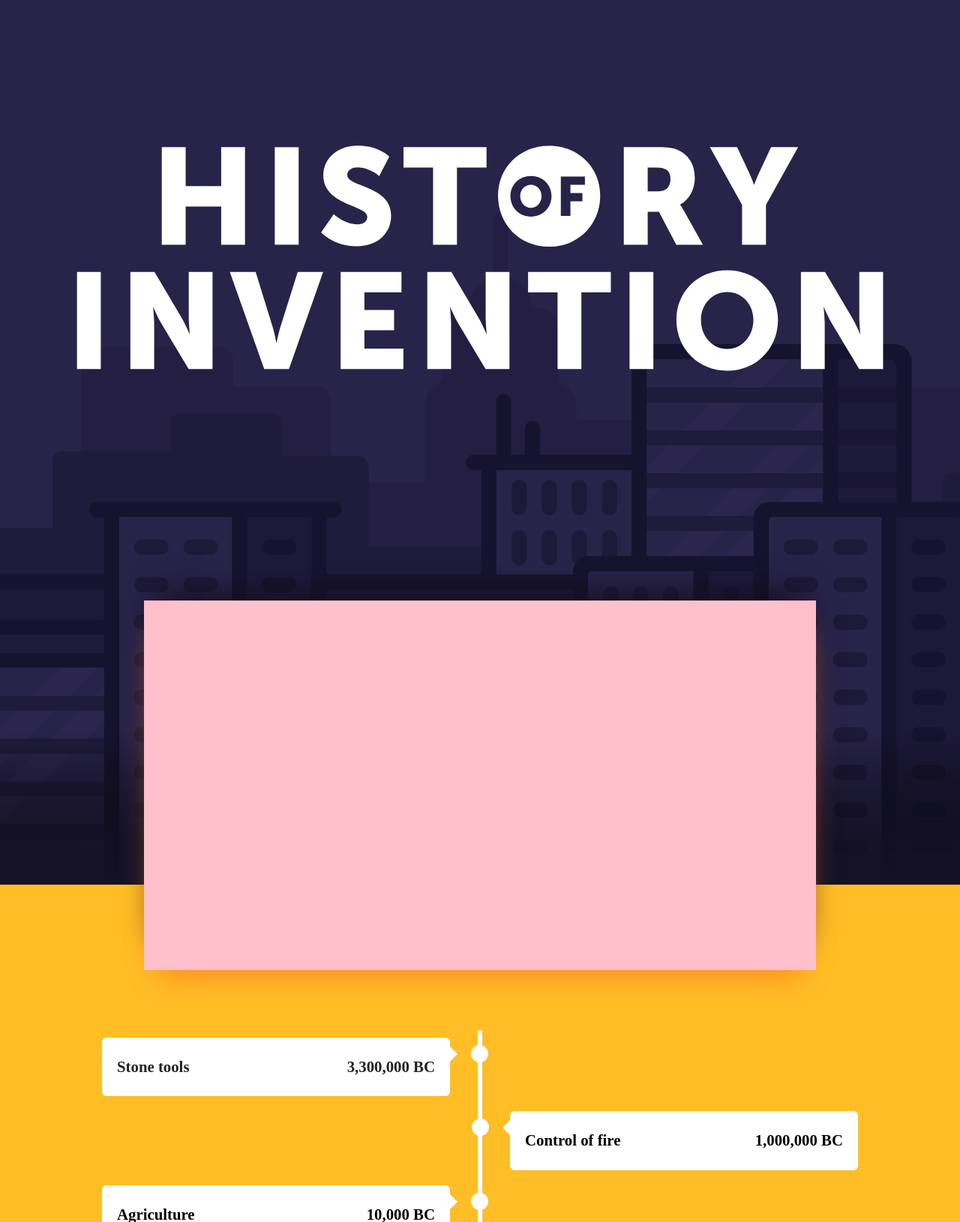
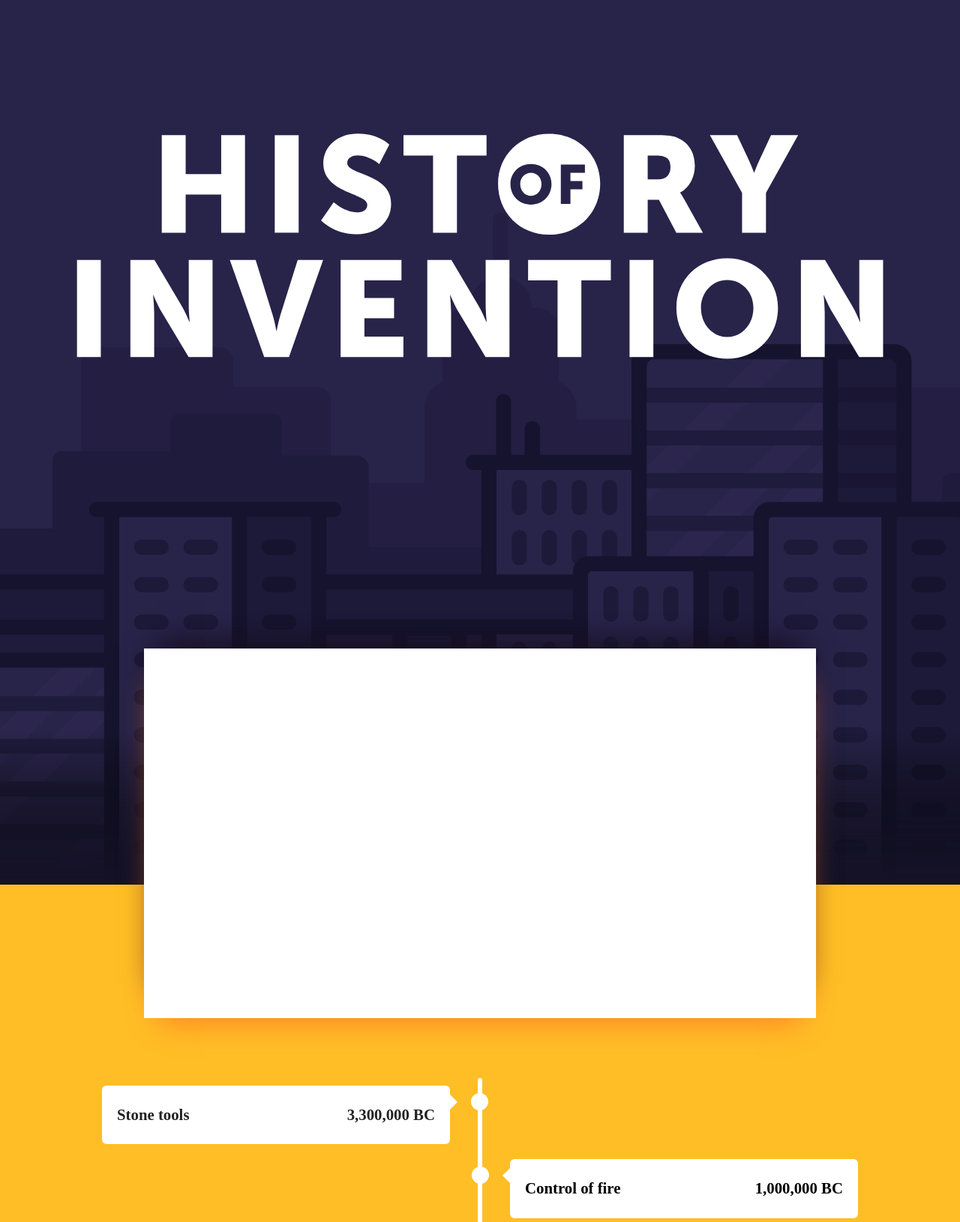
Before and after one commit to CalumDixon/Historyofinvention, a PHP site: page / in a window 1280 px wide. Shown: the part 80-1710 px from the top of the page at 75% size. Run offline with PHP 8.4, Linux system fonts and the light colour scheme; some libraries are stand-ins or nearby versions; some web fonts are replaced.

Commit message:
adjustments

```diff
--- a/stylesheet.css
+++ b/stylesheet.css
@@ -489,13 +489,11 @@ button {
 @media (max-width:90em){
 
     .historylogo {
-    margin-top: 8em;
+    margin-top: 7em;
 }
 
     .aboutcontainer{
-        margin-top:15em;
-        color:aqua;
-        background-color: pink;
+        margin-top:20em;
 }
 }
 
```
